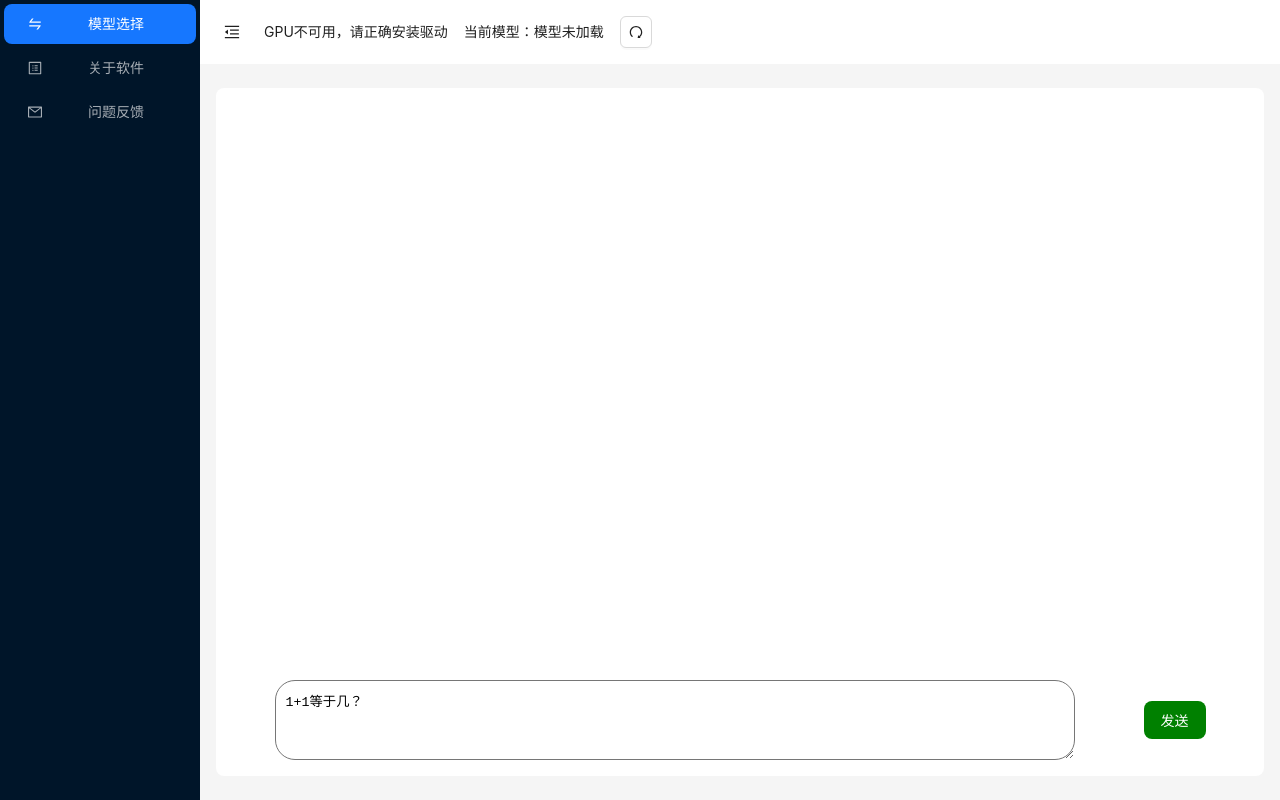
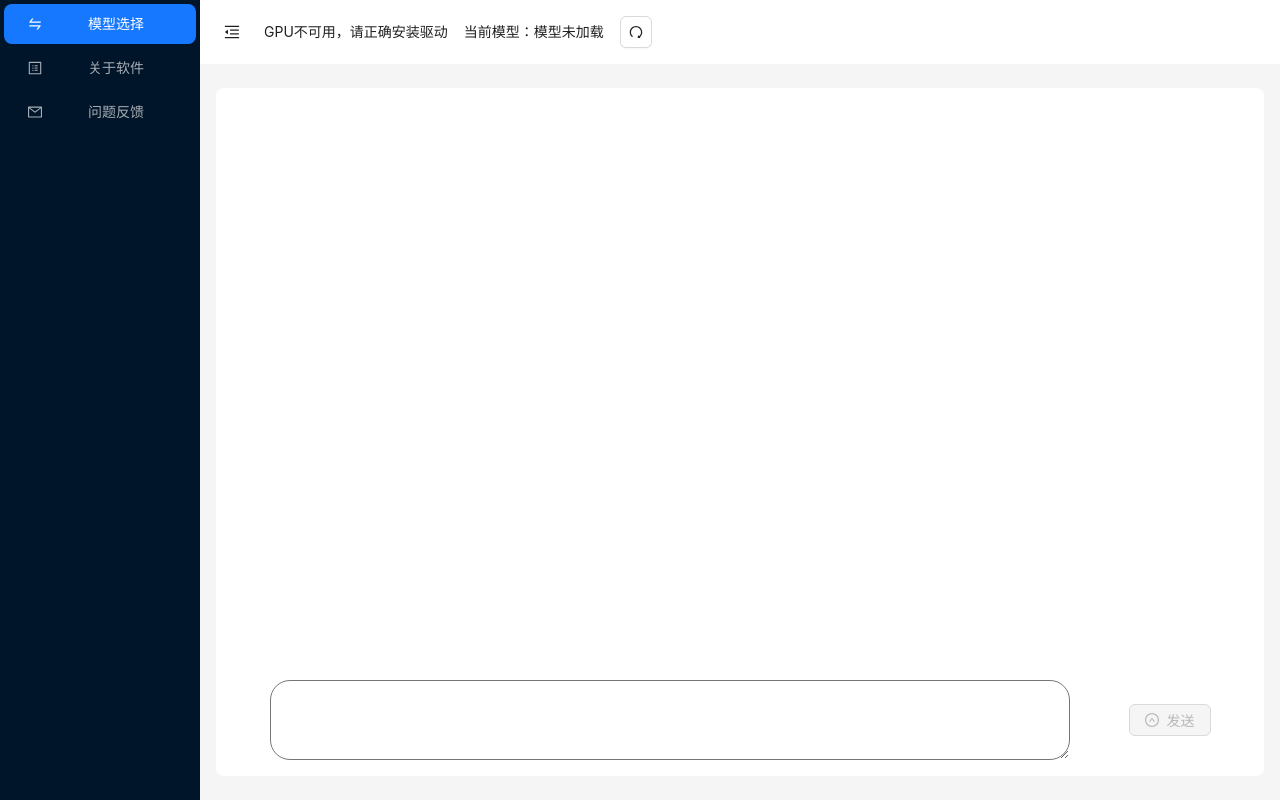
Before and after one commit to Zhang-Tianxu/DeepSeekElectronDesktop, a React (Vite) app: page / in a window 1280 px wide. Built offline with nearby package versions, Linux system fonts and the light colour scheme.

Commit message:
调整Chat页面UI布局
包括切分<think> tag

```diff
--- a/src/components/chat.jsx
+++ b/src/components/chat.jsx
@@ -2,11 +2,37 @@
 import { useState } from 'react'
 import React from 'react'
 import ReactMarkdown from 'react-markdown'
-import { Spin } from 'antd'
+import { Spin, Button } from 'antd'
+import {UpCircleOutlined} from '@ant-design/icons';
+function spliteAIAnswer(str) {
+    console.log(str)
+
+    const regx1 = /((.|\n|\t|\r)*)(<think>((.|\n|\t|\r)*)<\/think>)((.|\n|\t|\r)*)/;
+
+    const regx2 = /((.|\n|\t|\r)*)(<think>((.|\n|\t|\r)*)(<\/think>)?)((.|\n|\t|\r)*)/;
+
+    // Regular expression to match the three parts, with the closing </think> tag optional
+
+    // Apply regex to the string
+    const match1 = str.match(regx1); // 123<think>456</think>789
+    const match2 = str.match(regx2); // 123<think>456
+    if(match1) {
+        // question<think>think</think>answer
+        return [str, match1[1].trim(), match1[4].trim(),match1[6].trim()]
+    }
+    if(match2) {
+        // question<think>think
+        return [str,match2[1].trim(), match2[4].trim(), ""]
+    }
+    // question
+    return [str, str, "", ""]
+
+}
 
 export default function DeepSeekChat() {
     const [chatHistory, setChatHistory] = useState([])
-    const [userMsg, setUserMsg] = useState('1+1等于几？')
+    const [userMsg, setUserMsg] = useState('')
+
 
     return (
         <div style={{ height: "100%", alignItems: "center", justifyContent: "flex-end", display: "flex", flexDirection: "column", marginBottom: "2vh" }}>
@@ -22,10 +48,18 @@ export default function DeepSeekChat() {
                         color: item['role'] == 'user' ? "white" : "black",
                         borderRadius: "10px", padding: "5px" }}>
                             { !item['finish'] &&
-                                <Spin></Spin>
+                                <Spin style={{paddingBottom:"1rem"}}></Spin>
                             }
-                            <ReactMarkdown style={{width:"80%", margin:"0"}}>
-                                {item['content']}
+                            {item['role'] == 'user' && <div>{spliteAIAnswer(item['content'])[0]}</div>}
+                            {item['role'] != 'user' && <div style={{backgroundColor:"gray", border:"none", borderRadius:"20px", padding:"1rem", color:"white"}}>
+                                <div>
+                                    <b>思考：</b>
+                                </div>
+                                {spliteAIAnswer(item['content'])[2]}
+                            </div>}
+                            <ReactMarkdown className="react-markdown">
+                                {/* newChat['content'] = spliteAIAnswer(newChat['content']) */}
+                            {spliteAIAnswer(item['content'])[3]}
                             </ReactMarkdown>
                         </div>
                     </div>
@@ -37,9 +71,13 @@ export default function DeepSeekChat() {
                     value={userMsg} onInput={(e) => {
                         setUserMsg(e.target.value)
                     }}></textarea>
-                <button
-                    style={{ padding: "0.5rem 1rem 0.5rem 1rem", backgroundColor: "green", color: "white" }}
+                <Button
+                type='primary'
+                disabled={userMsg.length == 0}
+                icon={<UpCircleOutlined/>}
+                    // style={{ padding: "0.5rem 1rem 0.5rem 1rem", backgroundColor: "green", color: "white" }}
                     onClick={async () => {
+                        setUserMsg("")
                         setChatHistory([...chatHistory, { 'role': 'user', 'content': userMsg, 'finish':true }])
 
                         const deepSeekHost = await window.globalVariables.getDeepSeekBackendHost()
@@ -69,7 +107,7 @@ export default function DeepSeekChat() {
                                 setChatHistory([...chatHistory, { 'role': 'user', 'content': userMsg,'finish':true }, newChat])
                             }
                         }
-                    }}>发送</button>
+                    }}>发送</Button>
             </div>
         </div>
     )
```
